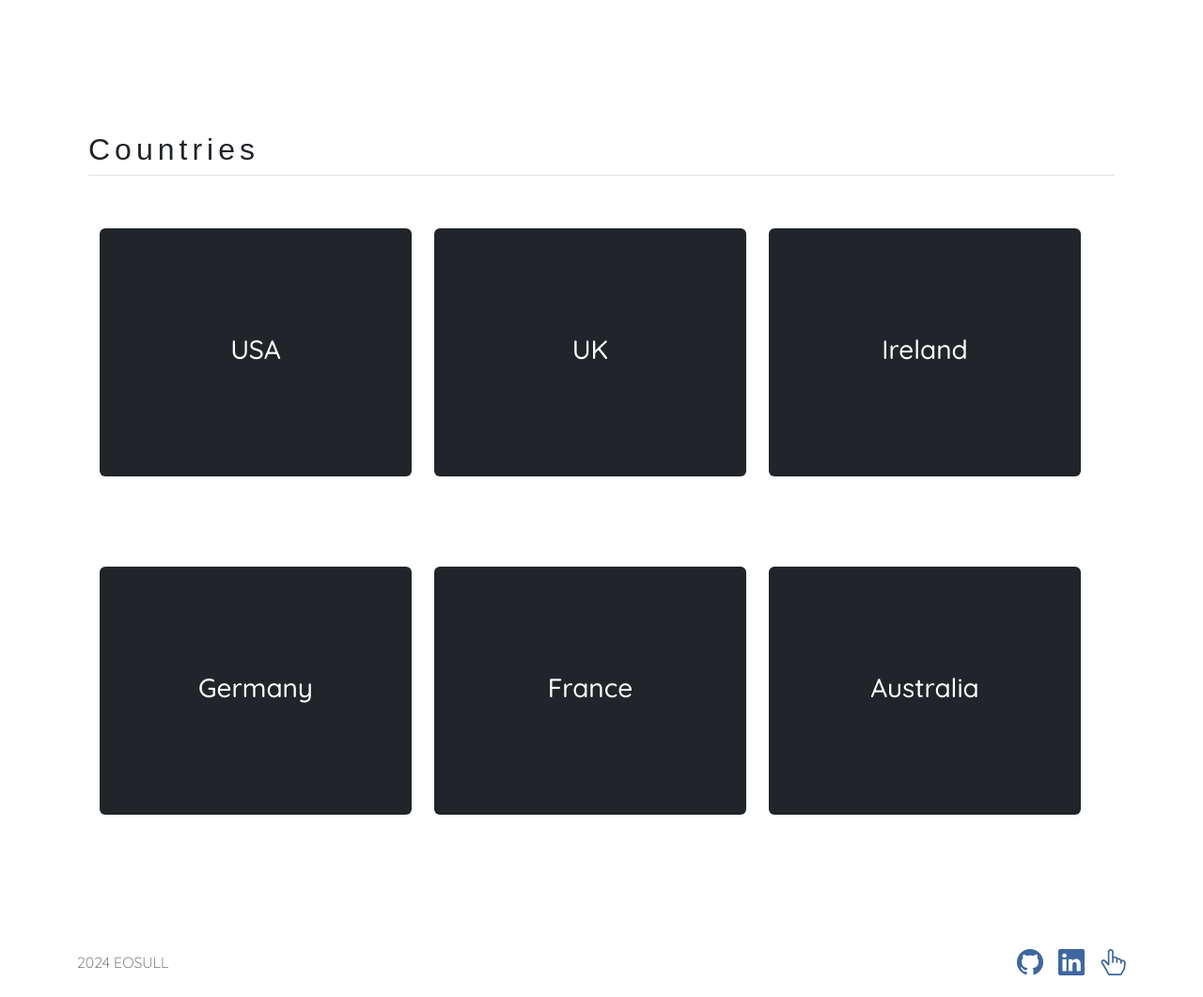
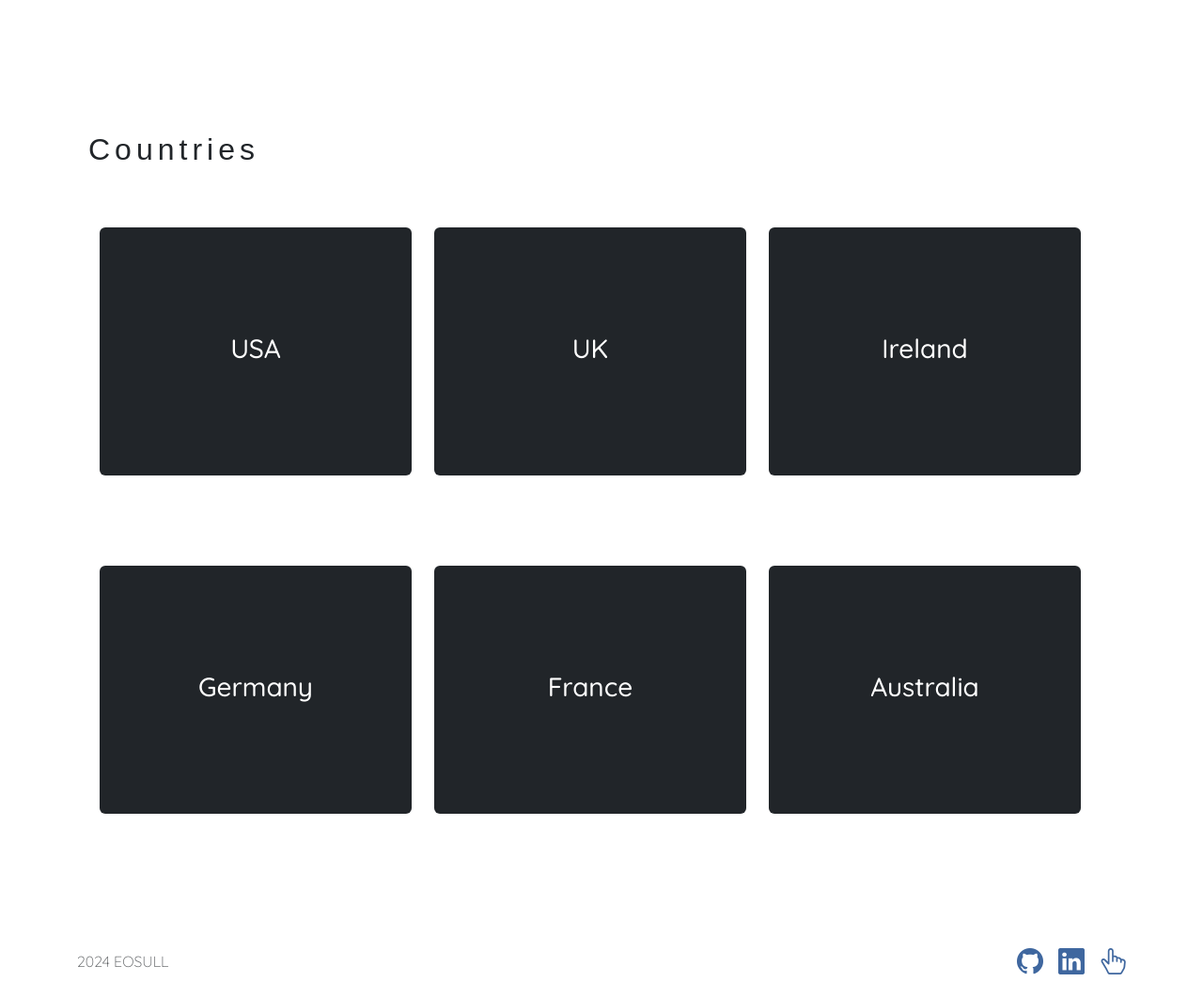
Before and after one commit to eosull/Internet-Radio-Player, a Django app: page / in a window 1280 px wide. Shown: the part 238-1299 px from the top of the page at 94% size. After the commit the page ends 1275 px from the top, so only its background shows below. Run offline with Django 5.2, Linux system fonts and the light colour scheme; some web fonts are replaced.

Commit message:
style:remove borders and adjust section spacing

```diff
--- a/internetradio/browse/templates/index.html
+++ b/internetradio/browse/templates/index.html
@@ -32,9 +32,9 @@
     {% if searched or sorted %}
       {% if results %}
       <!-- Search Results -->
-      <div class="modal-sheet position-static d-block p-4">
+      <div class="modal-sheet position-static d-block">
         <div class="container px-4 py-5" id="custom-cards">
-            <h2 class="pb-2 border-bottom">Results</h2>
+            <h2 class="pb-2">Results</h2>
             <!-- Display the response data here -->
             <!-- Layout core from Bootstrap features examples -->
             <!-- https://getbootstrap.com/docs/5.3/examples/features/ -->
@@ -116,10 +116,10 @@
 
       <!-- No Results -->
       {% else %}
-      <div class="modal-sheet position-static d-block p-4 py-md-5" tabindex="-1" role="dialog" id="modalSheet">
+      <div class="modal-sheet position-static d-block" tabindex="-1" role="dialog" id="modalSheet">
         <div class="modal-dialog m-auto" role="document">
           <div class="modal-content rounded-4 shadow">
-            <div class="modal-header border-bottom-0">
+            <div class="modal-header">
               <h2 class="modal-title fs-5">No results</h2>
             </div>
             <div class="modal-body py-0">
@@ -135,7 +135,7 @@
     <!-- Countries -->
     <div class="modal-sheet position-static d-block">
       <div class="container px-4 py-5" id="custom-cards">
-      <h2 class="pb-2 border-bottom">Countries</h2>
+      <h2 class="pb-2">Countries</h2>
         <div class="row container-fluid h-100">
           <div class="col-12 col-sm-6 col-md-4 my-5 category-buttons">
             <a href="{% url 'index' %}?country=US">
```
